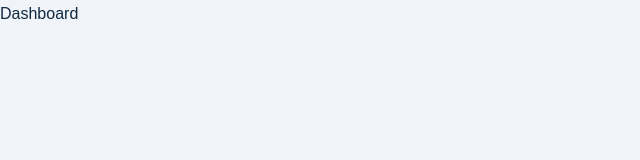
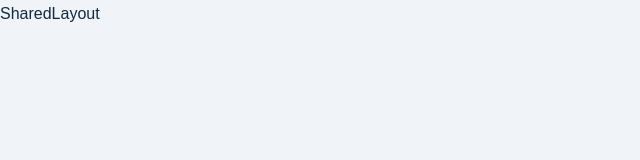
Before and after one commit to NirajanKhadka/job, a React (Create React App) app: page / in a window 1280 px wide. Shown: the top 160 px of the page, without its empty margins (0-640 px from the left). Built offline with nearby package versions, Linux system fonts and the light colour scheme.

Commit message:
dashboard setup

```diff
--- a/src/App.js
+++ b/src/App.js
@@ -2,13 +2,21 @@
 import {ToastContainer} from 'react-toastify'
 import 'react-toastify/dist/ReactToastify.css'
 
-import {Register,Landing,Error,Dashboard} from "./Pages";
+import {Register,Landing,Error} from "./Pages";
+import {SharedLayout, AddJob, AllJobs, Stats, Profile} from './Pages/dashboard'
 
 function App() {
   return (
     <BrowserRouter>
       <Routes>
-        <Route path='/' element = {<Dashboard />} />
+
+        <Route path='/' element = {<SharedLayout />} >
+          <Route index element = {<Stats />} />
+          <Route path='add-job' element = {<AddJob />} />
+          <Route path='all-jobs' element = {<AllJobs />} />
+          <Route path='profile' element = {<Profile />} />
+        </Route>
+
         <Route path='landing' element = {<Landing />} />
         <Route path='register' element = {<Register />} />
         <Route path='*' element = {<Error />} />
--- a/src/Pages/Dashboard.js
+++ /dev/null
@@ -1,9 +0,0 @@
-import React from 'react'
-
-function Dashboard() {
-  return (
-    <div>Dashboard</div>
-  )
-}
-
-export default Dashboard
--- /dev/null
+++ b/src/Pages/dashboard/AddJob.js
@@ -0,0 +1,9 @@
+import React from 'react'
+
+function AddJob() {
+  return (
+    <div>AddJob</div>
+  )
+}
+
+export default AddJob
--- /dev/null
+++ b/src/Pages/dashboard/AllJobs.js
@@ -0,0 +1,9 @@
+import React from 'react'
+
+function AllJobs() {
+  return (
+    <div>AllJobs</div>
+  )
+}
+
+export default AllJobs
--- /dev/null
+++ b/src/Pages/dashboard/Profile.js
@@ -0,0 +1,9 @@
+import React from 'react'
+
+function Profile() {
+  return (
+    <div>Profile</div>
+  )
+}
+
+export default Profile
--- /dev/null
+++ b/src/Pages/dashboard/SharedLayout.js
@@ -0,0 +1,9 @@
+import React from 'react'
+
+function SharedLayout() {
+  return (
+    <div>SharedLayout</div>
+  )
+}
+
+export default SharedLayout
--- /dev/null
+++ b/src/Pages/dashboard/Stats.js
@@ -0,0 +1,9 @@
+import React from 'react'
+
+function Stats() {
+  return (
+    <div>Stats</div>
+  )
+}
+
+export default Stats
--- /dev/null
+++ b/src/Pages/dashboard/index.js
@@ -0,0 +1,7 @@
+import AddJob from './AddJob'
+import AllJobs from './AllJobs'
+import SharedLayout from './SharedLayout'
+import Stats from './Stats'
+import Profile from './Profile'
+
+export {SharedLayout, AddJob, AllJobs, Stats, Profile}
--- a/src/Pages/index.js
+++ b/src/Pages/index.js
@@ -1,8 +1,5 @@
 import Register from './Register'
 import Landing from './Landing'
 import Error from './Error'
-import Dashboard from './Dashboard'
 
-
-
-export {Register,Landing,Error,Dashboard}
+export {Register,Landing,Error}
```
